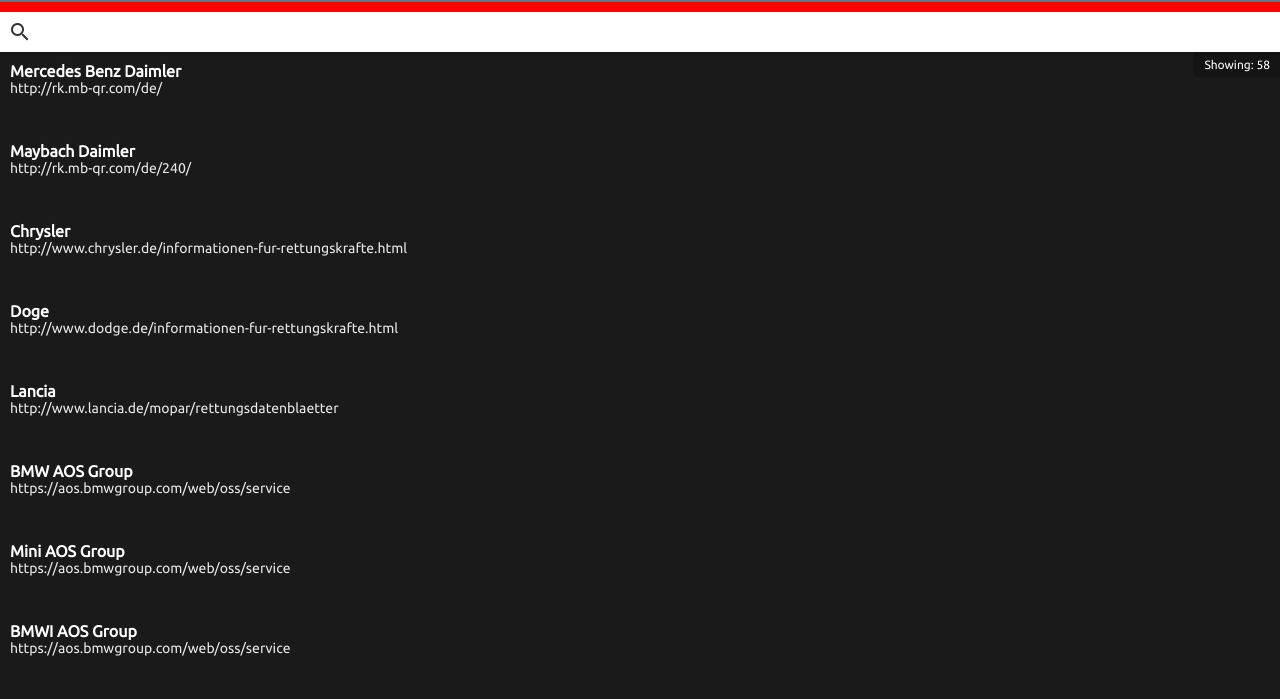
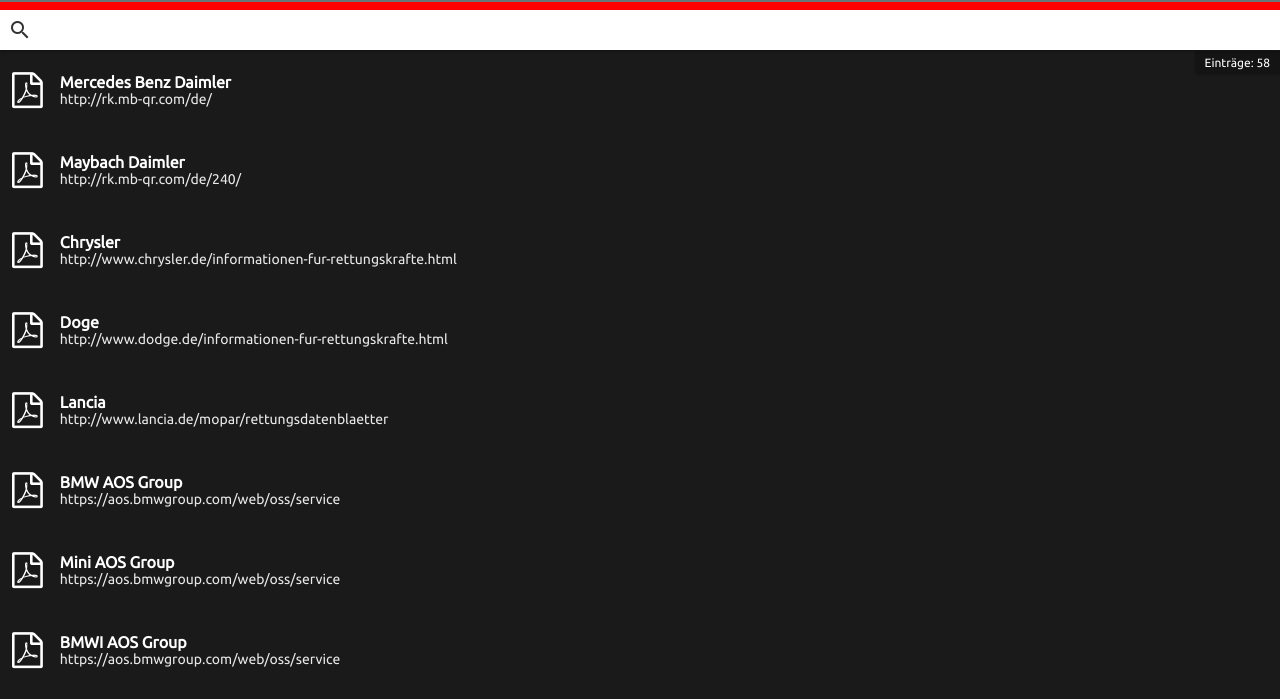
Before and after one commit to FWEichenbuehlSoftware/Rettungskarten, a plain HTML site: page index.html in a window 1280 px wide. Shown: the part 58-757 px from the top of the page. Drawn offline with Linux system fonts and the light colour scheme.

Commit message:
Neues UI Neues Design ....

```diff
--- a/data.js
+++ b/data.js
@@ -1,7 +1,7 @@
 var data = [
    {
       "title":"Mercedes Benz Daimler",
-      "description":"http://rk.mb-qr.com/de/"
+        "description": "http://rk.mb-qr.com/de/"
    },
    {
       "title":"Maybach Daimler",
--- a/index.html
+++ b/index.html
@@ -1,27 +1,31 @@
 <!DOCTYPE html>
+
 <html lang="de" >
     <head>
         <meta charset="UTF-8">
         <title>Feuerwehr Eichenbühl</title>
         <link rel='stylesheet' href='https://fonts.googleapis.com/css?family=Ubuntu'>
-<link rel='stylesheet' href='https://fonts.googleapis.com/icon?family=Material+Icons'><link rel="stylesheet" href="./style.css">
+        <link rel='stylesheet' href='https://fonts.googleapis.com/icon?family=Material+Icons'>
+        <link rel="stylesheet" href="https://cdnjs.cloudflare.com/ajax/libs/font-awesome/4.7.0/css/font-awesome.min.css">
+        <link rel="stylesheet" href="./style.css">
+        <p class="note">Rettungskarten FW Eichenbühl</p>
+    </head>
 
-</head>
     <body>
-<!-- partial:index.partial.html -->
-<p class="note">Rettungskarten FW Eichenbühl</p>
         <div class="container">
             <div class="header"></div>
             <div class="search">
-    <div class="icon"><i class="material-icons">search</i></div>
+                <div class="icon">
+                    <i class="material-icons">search</i>
+                </div>
                 <div class="input">
                     <input/>
                 </div>
-    <div class="results">Showing: <span class="count">6</span></div>
+                <div class="results">Einträge: <span class="count">6</span></div>
             </div>
             <div class="display"></div>
         </div>
-<!-- partial -->
+
       <script src='./data.js'></script><script  src="./script.js"></script>
 
     </body>
--- a/script.js
+++ b/script.js
@@ -14,14 +14,16 @@
    render: function(){
       app.html.display.innerHTML = ''
       app.data.forEach(function(item){
-         app.html.display.innerHTML += `
-            <div class="item" onclick="window.location.href='${item.description}'">
-               <div class="title">${item.title}</div>
-
-               <div class="description">${item.description}</div>
-
-
-            </div>
+          app.html.display.innerHTML += `
+            <table class="item" onclick="window.location.href='${item.description}'">
+                <td class="tdicon"><i class="fa fa-file-pdf-o" style="font-size:36px;"></i></td>
+                <td width="100%">
+                    <div>
+                        <div class="title">${item.title}</div>
+                        <div class="description">${item.description}</div>
+                    </div>
+                </td>
+            </table>
          `;
       });
       app.html.items = document.querySelectorAll('.item')
--- a/style.css
+++ b/style.css
@@ -24,8 +24,12 @@
     color: white;
 }
 
+.tdicon {
+    padding: 0px 15px 0px 0px;
+}
+
+
 .container {
-    max-width: 5600px;
     height: 100%;
     margin: auto;
     display: flex;
@@ -33,7 +37,7 @@
 }
 
 .header {
-    height: 10px;
+    height: 8px;
     background: Red;
 }
 
@@ -93,8 +97,13 @@
     opacity: 1;
     background: rgba(0, 0, 0, 0.25);
     padding: 10px;
-    animation: opacitize 0.75s;
-    transition: all 0.75s;
+    animation: opacitize 0.25s;
+    transition: all 0.25s;
+}
+
+.display .item:hover {
+    background: rgba(0, 0, 0, 0.5);
+    outline: 2px solid Red;
 }
 
 .display .item .title {
```
Lines whose indentation alone changed are shown as unchanged.
